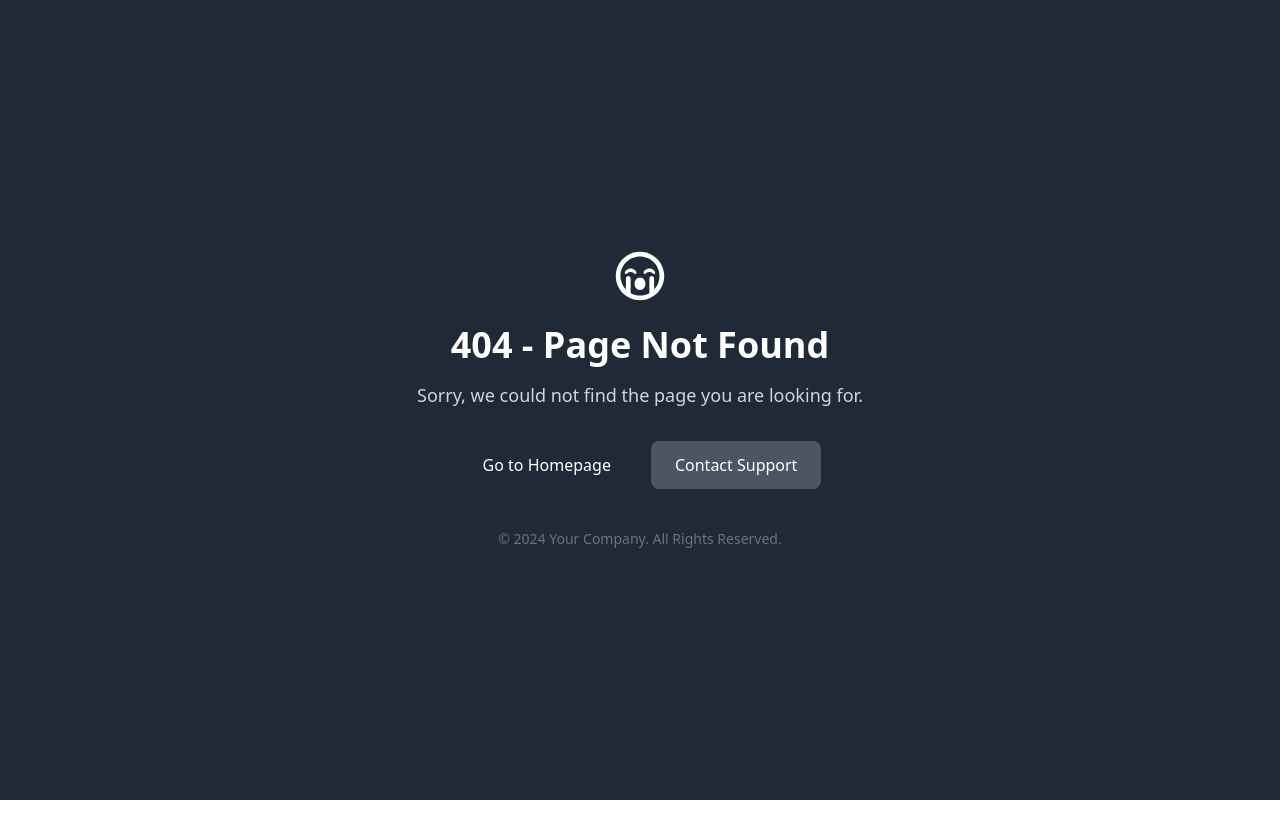
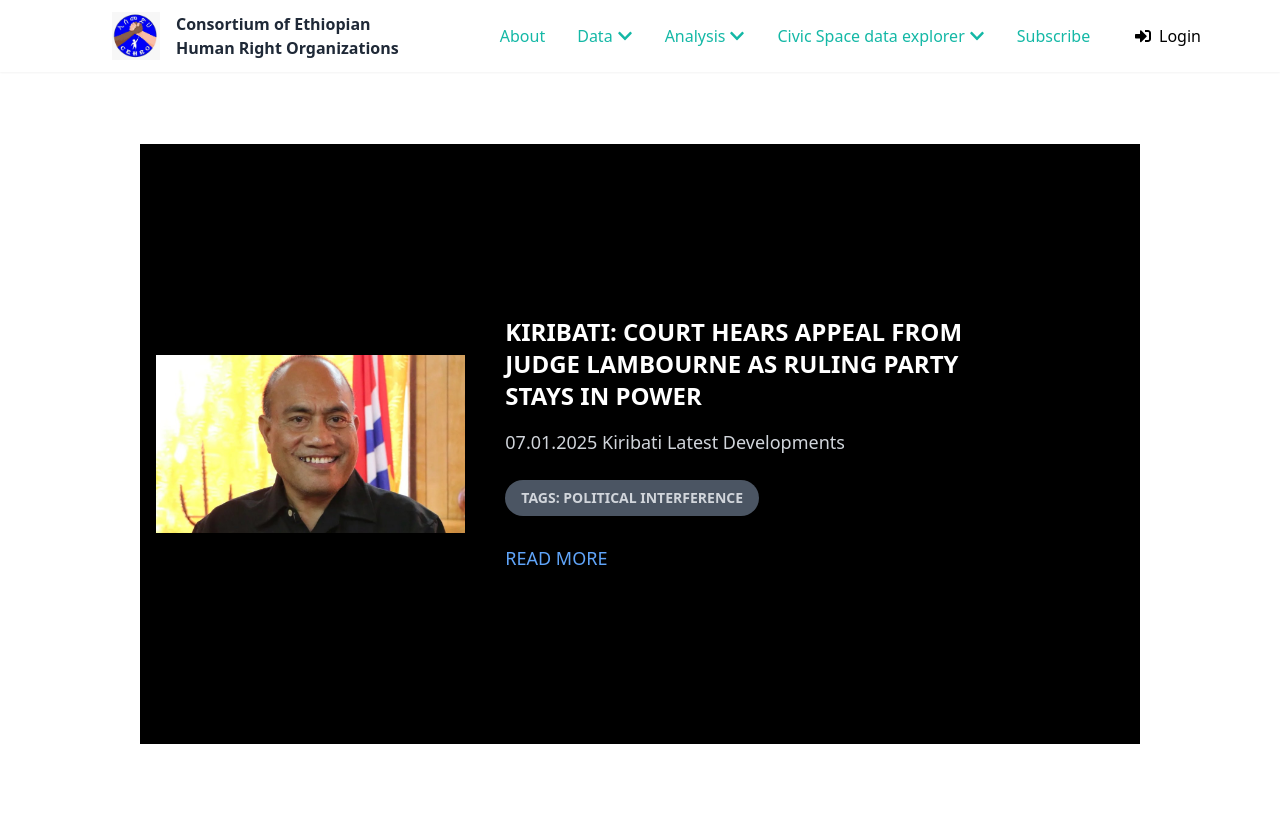
Before and after one commit to mbekana/cehro, a Next.js app: page /user/data in a window 1280 px wide. Before the commit this address had no page. Shown: the top 838 px of the page. Before the commit the page ends 800 px from the top, so only its background shows below. Built offline with nearby package versions, Linux system fonts and the light colour scheme.

Commit message:
Added updates for comment Jan 13 23:52

```diff
--- a/src/app/(pages)/admin/civic-space/authority-decision/history/page.tsx
+++ b/src/app/(pages)/admin/civic-space/authority-decision/history/page.tsx
@@ -71,13 +71,13 @@ const AuthorityDecisionList = () => {
       const response = await fetch(`${apiUrl}/authorityDecisions/${id}`, {method:'DELETE'});
 
       if (!response.ok) {
-        throw new Error("Failed to delete the incident");
+        throw new Error("Failed to delete the Authority Decision");
       }
 
-      console.log(`Incident with id ${id} deleted successfully`);
+      console.log(`Authority Decision with id ${id} deleted successfully`);
       fetchAuthorityDecision();
     } catch (error) {
-      console.error("Error deleting the incident: ", error);
+      console.error("Error deleting the Authority Decision: ", error);
     }
   };
 
@@ -108,15 +108,15 @@ const AuthorityDecisionList = () => {
       <div className="flex flex-1 items-center justify-between m-2 w-full">
         <Search
           onSearch={handleSearch}
-          placeholder="Search Incidents..."
-          buttonText="Search Incidents"
+          placeholder="Search ..."
+          buttonText="Search "
         />
 
         <div className="mr-2">
           <Link href="/admin/civic-space/authority-decision/create">
             <Button
               color="primary"
-              text="Create Incident"
+              text="Authority Decision"
               onClick={() => { console.log("Hei"); }}
               icon={<FaPlus />}
               className="ml-auto"
--- a/src/app/(pages)/admin/dashboard/page.tsx
+++ b/src/app/(pages)/admin/dashboard/page.tsx
@@ -145,7 +145,6 @@ const getRandomColor = () => {
   return `hsl(${hue}, 100%, ${lightness}%)`;
 };
 
-
 const AdminDashboard = () => {
   const { regionData, monthData } = getIncidentsByRegionAndMonth();
   const categoryData = getCategoryDistribution();
@@ -191,18 +190,8 @@ const AdminDashboard = () => {
 
   return (
     <div className="p-6 space-y-6 mt-6">
-      <div className="grid grid-cols-1 sm:grid-cols-2 md:grid-cols-4 gap-6">
-        <div className="bg-white p-6 rounded-lg shadow-md">
-          <h3 className="text-xl font-semibold">Total Regions</h3>
-          <p className="text-4xl">{getTotalCount("region")}</p>
-        </div>
-
-        <div className="bg-white p-6 rounded-lg shadow-md">
-          <h3 className="text-xl font-semibold">Total Categories</h3>
-          <p className="text-4xl">{getTotalCount("category")}</p>
-        </div>
-
-        <div className="bg-white p-6 rounded-lg shadow-md">
+      <div className="grid grid-cols-1 sm:grid-cols-2 md:grid-cols-5 gap-6">
+          <div className="bg-white p-6 rounded-lg shadow-md">
           <h3 className="text-xl font-semibold">Total Incidents</h3>
           <p className="text-4xl">{incidentsData.length}</p>
         </div>
@@ -211,20 +200,34 @@ const AdminDashboard = () => {
           <h3 className="text-xl font-semibold">Total Users</h3>
           <p className="text-4xl">5</p>
         </div>
+
+        <div className="bg-white p-6 rounded-lg shadow-md">
+          <h3 className="text-xl font-semibold">Total Legal Frameworks</h3>
+          <p className="text-4xl">3</p>
+        </div>
+
+        <div className="bg-white p-6 rounded-lg shadow-md">
+          <h3 className="text-xl font-semibold">Total Social Media Data</h3>
+          <p className="text-4xl">10</p>
+        </div>
+
+        <div className="bg-white p-6 rounded-lg shadow-md">
+          <h3 className="text-xl font-semibold">Total Authority Decisions</h3>
+          <p className="text-4xl">7</p>
+        </div>
       </div>
 
       <div className="grid grid-cols-2 gap-6">
         <div className="col-span-2 md:col-span-1 bg-white p-6 rounded-lg shadow-md h-[500px]">
           <h3 className="text-xl font-semibold">Incidents by Region/Month</h3>
           <div className="h-[400px]">
-          <Line data={lineChartData} options={{ responsive: true }} />
+            <Line data={lineChartData} options={{ responsive: true }} />
           </div>
         </div>
         <div className="col-span-2 md:col-span-1 bg-white p-6 rounded-lg shadow-md h-[500px]">
           <h3 className="text-xl font-semibold">Incidents by Category</h3>
           <div className="h-[400px]">
-
-          <PolarArea data={polarChartData} options={{ responsive: true, maintainAspectRatio: false }}  style={{ height: '400px', width: '100%' }} />
+            <PolarArea data={polarChartData} options={{ responsive: true, maintainAspectRatio: false }}  style={{ height: '400px', width: '100%' }} />
           </div>
         </div>
       </div>
--- a/src/app/(pages)/admin/impact/history/page.tsx
+++ b/src/app/(pages)/admin/impact/history/page.tsx
@@ -1,13 +1,15 @@
 'use client';
 
 import React, { useEffect, useState } from 'react';
-import { FaExclamationTriangle } from 'react-icons/fa';
+import { FaExclamationTriangle, FaPlus } from 'react-icons/fa';
 import BoxWrapper from '@/app/components/UI/BoxWrapper';
 import Table from '@/app/components/UI/Table';
 import Pagination from '@/app/components/UI/Pagination';
 import Search from '@/app/components/UI/Search';
 import { useRouter } from "next/navigation";
 import { Impact } from '@/app/model/Impact';
+import Link from 'next/link';
+import Button from '@/app/components/UI/Button';
 
 
 
@@ -107,13 +109,22 @@ const Impacts = () => {
       borderThickness="border-b-4"
     >
       <div className="flex flex-1 items-center justify-between m-2 w-full">
-        <div className="m-2 w-full">
-          <Search
+      <Search
             onSearch={handleSearch}
             placeholder="Search Impacts..."
             buttonText="Search Impacts"
           />
-        </div>
+          <Link href="/admin/source/create">
+          <Button
+            color="primary"
+            text="Create Impacts"
+            icon={<FaPlus />}
+            className="ml-auto"
+            size="large"
+            borderRadius={5}
+          />
+        </Link>
+
       </div>
       {loading ? (
         <div>Loading...</div>
--- a/src/app/(pages)/admin/role/history/page.tsx
+++ b/src/app/(pages)/admin/role/history/page.tsx
@@ -1,13 +1,15 @@
 "use client";
 
 import React, { useEffect, useState } from "react";
-import { FaExclamationTriangle } from "react-icons/fa";
+import { FaExclamationTriangle, FaPlus } from "react-icons/fa";
 import BoxWrapper from "@/app/components/UI/BoxWrapper";
 import Table from "@/app/components/UI/Table";
 import Pagination from "@/app/components/UI/Pagination";
 import Search from "@/app/components/UI/Search";
 import { Education } from "@/app/model/EducationModel";
 import { useRouter } from "next/navigation";
+import Link from "next/link";
+import Button from "@/app/components/UI/Button";
 
 const columns: (keyof Education)[] = ["id", "name", "remark"];
 
@@ -101,14 +103,23 @@ const UserRoles = () => {
       borderColor="border-primary"
       borderThickness="border-b-4"
     >
-      <div className="m-2 w-full">
-        <Search
+      <div className="flex flex-1 items-center justify-between m-2 w-full">
+      <Search
           onSearch={handleSearch}
           placeholder="Search Role..."
           buttonText="Search Role"
         />
+        <Link href="/admin/role/create">
+          <Button
+            color="primary"
+            text="Create Role"
+            icon={<FaPlus />}
+            className="ml-auto"
+            size="large"
+            borderRadius={5}
+          />
+        </Link>
       </div>
-
       {loading ? (
         <div>Loading...</div>
       ) : (
--- a/src/app/(pages)/admin/source/history/page.tsx
+++ b/src/app/(pages)/admin/source/history/page.tsx
@@ -1,15 +1,17 @@
-'use client';
+"use client";
 
-import React, { useEffect, useState } from 'react';
-import { FaExclamationTriangle } from 'react-icons/fa';
-import BoxWrapper from '@/app/components/UI/BoxWrapper';
-import Table from '@/app/components/UI/Table';
-import Pagination from '@/app/components/UI/Pagination';
-import Search from '@/app/components/UI/Search';
-import { Education } from '@/app/model/EducationModel';
-import { useRouter } from 'next/navigation';
+import React, { useEffect, useState } from "react";
+import { FaExclamationTriangle, FaPlus } from "react-icons/fa";
+import BoxWrapper from "@/app/components/UI/BoxWrapper";
+import Table from "@/app/components/UI/Table";
+import Pagination from "@/app/components/UI/Pagination";
+import Search from "@/app/components/UI/Search";
+import { Education } from "@/app/model/EducationModel";
+import { useRouter } from "next/navigation";
+import Link from "next/link";
+import Button from "@/app/components/UI/Button";
 
-const columns: (keyof Education)[] = ['id','name', 'remark'];
+const columns: (keyof Education)[] = ["id", "name", "remark"];
 
 const SourceOfInformation = () => {
   const router = useRouter();
@@ -101,9 +103,25 @@ const SourceOfInformation = () => {
       borderColor="border-primary"
       borderThickness="border-b-4"
     >
-      <div className="m-2 w-full">
-        <Search onSearch={handleSearch} placeholder="Search Source..." buttonText="Search Source" />
+      <div className="flex flex-1 items-center justify-between m-2 w-full">
+        <Search
+          onSearch={handleSearch}
+          placeholder="Search Source..."
+          buttonText="Search Source"
+        />
+
+        <Link href="/admin/source/create">
+          <Button
+            color="primary"
+            text="Create Source"
+            icon={<FaPlus />}
+            className="ml-auto"
+            size="large"
+            borderRadius={5}
+          />
+        </Link>
       </div>
+      <div className="m-2 w-full"></div>
 
       {loading ? (
         <div>Loading...</div>
@@ -119,7 +137,6 @@ const SourceOfInformation = () => {
           </div>
         </>
       )}
-
     </BoxWrapper>
   );
 };
--- a/src/app/(pages)/admin/thematic-category/create/page.tsx
+++ b/src/app/(pages)/admin/thematic-category/create/page.tsx
@@ -137,12 +137,11 @@ const ThematicCategoryForm = () => {
       <div className="flex justify-end mt-4 mr-24">
         <Button
           color="primary"
-          text={isSubmitting ? "Submitting..." : "Thematic Category"}
+          text={isSubmitting ? "Submitting..." : "Save Thematic Category"}
           size="large"
           elevation={4}
           disabled={isSubmitting}
           onClick={handleSubmit}
-          icon={<FaPlus />}
         />
       </div>
     </div>
--- a/src/app/(pages)/auth/signup/history/page.tsx
+++ b/src/app/(pages)/auth/signup/history/page.tsx
@@ -123,8 +123,8 @@ const UserList = () => {
         <div className="flex flex-1 items-center justify-between m-2 w-full">
           <Search
             onSearch={handleSearch}
-            placeholder="Search Educations..."
-            buttonText="Search Educations"
+            placeholder="Search User..."
+            buttonText="Search User"
           />
           <Link href="/auth/signup/create">
             <Button
--- /dev/null
+++ b/src/app/(pages)/user/data/page.tsx
@@ -0,0 +1,43 @@
+import UserLayout from '@/app/components/layout/UserLayout';
+import React from 'react';
+
+const NewsCard = () => {
+  return (
+    <>
+      <UserLayout children={''} />
+      <div className="flex w-full h-screen bg-white  justify-center  ">
+        <div className="flex w-[1000px] h-[600px] bg-black  justify-center items-center pr-4 pl-4">
+          <div className="w-1/3 h-full bg-black flex justify-center items-center ">
+            <img
+              src="/news_image.jpg"
+              alt="News"
+              className="max-w-full max-[200px] object-contain"
+            />
+          </div>
+
+          <div className="w-2/3 h-full flex flex-col justify-center bg-black ml-10">
+            <h2 className="text-2xl font-bold text-white mb-4">
+              KIRIBATI: COURT HEARS APPEAL FROM <br />
+              JUDGE LAMBOURNE AS RULING PARTY <br />
+              STAYS IN POWER
+            </h2>
+            <p className="text-gray-300 text-lg mb-6">
+              07.01.2025 Kiribati Latest Developments
+            </p>
+            <div className="mb-6">
+              <span className="inline-block bg-gray-600 rounded-full px-4 py-2 text-sm font-semibold text-gray-300 mr-2 mb-1">
+                TAGS: POLITICAL INTERFERENCE
+              </span>
+            </div>
+
+            <a href="#" className="text-blue-400 hover:underline font-medium text-lg">
+              READ MORE
+            </a>
+          </div>
+        </div>
+      </div>
+    </>
+  );
+};
+
+export default NewsCard;
--- a/src/app/components/layout/AdminLayout.tsx
+++ b/src/app/components/layout/AdminLayout.tsx
@@ -15,12 +15,12 @@ const AdminLayout: React.FC<{ children: React.ReactNode }> = ({ children }) => {
   const { login } = useUserContext();
   const router = useRouter()
   useEffect(()=>{
-    if(!login){
-      router.push("/")
-    // }else if(isLoggingIn){
-      router.push("/auth/login")
+    // if(!login){
+    //   router.push("/")
+    // // }else if(isLoggingIn){
+    //   router.push("/auth/login")
 
-    }
+    // }
   }, [])
   const sidebarLinks = [
     {
@@ -38,22 +38,22 @@ const AdminLayout: React.FC<{ children: React.ReactNode }> = ({ children }) => {
       icon: <FaExclamationTriangle />,
       submenu :[
         {
-          label: "Incidents",
+          label: "Incident Register",
           href: "/admin/civic-space/incident/history",
           icon: <FaCalendarAlt />,
         },
         {
-          label: "Legal Framework",
+          label: "Legal Framework Register",
           href: "/admin/civic-space/legal-framework/history",
           icon: <FaBalanceScale />,
         },
         {
-          label: "Social Media",
+          label: "Social Media Register",
           href: "/admin/civic-space/social-media/history",
           icon: <FaHashtag />,
         },
         {
-          label: "Authority Decision",
+          label: "Authority Decision Assesment",
           href: "/admin/civic-space/authority-decision/history",
           icon: <FaUserShield />,
         },
--- a/src/app/components/layout/UserLayout.tsx
+++ b/src/app/components/layout/UserLayout.tsx
@@ -29,12 +29,12 @@ const UserLayout: React.FC<{ children: React.ReactNode }> = ({ children }) => {
     { label: "About", href: "/coming-soon" },
     {
       label: "Data",
-      href: "/coming-soon",
+      href: "/user/data",
       hasDropdown: true,
       icon: <FaChevronDown />,
       openIcon: <FaChevronUp />,
       dropdownLinks: [
-        { label: "Data", href: "/coming-soon" },
+        { label: "Data", href: "/user/data" },
         {
           label: "Forecasts with summary",
           href: "/coming-soon",
--- a/src/app/components/shared/LengendItem.ts
+++ b/src/app/components/shared/LengendItem.ts
@@ -16,7 +16,6 @@ class LegendItem {
     this.textColor = textColor;
   }
 
-  // Method to check if a number of incidents fits the condition
   isFor(incidents: number): boolean {
     return this.testFunction(incidents);
   }
```
Also changed, not shown: public/news_image.jpg (added). Lines whose indentation alone changed are shown as unchanged.
